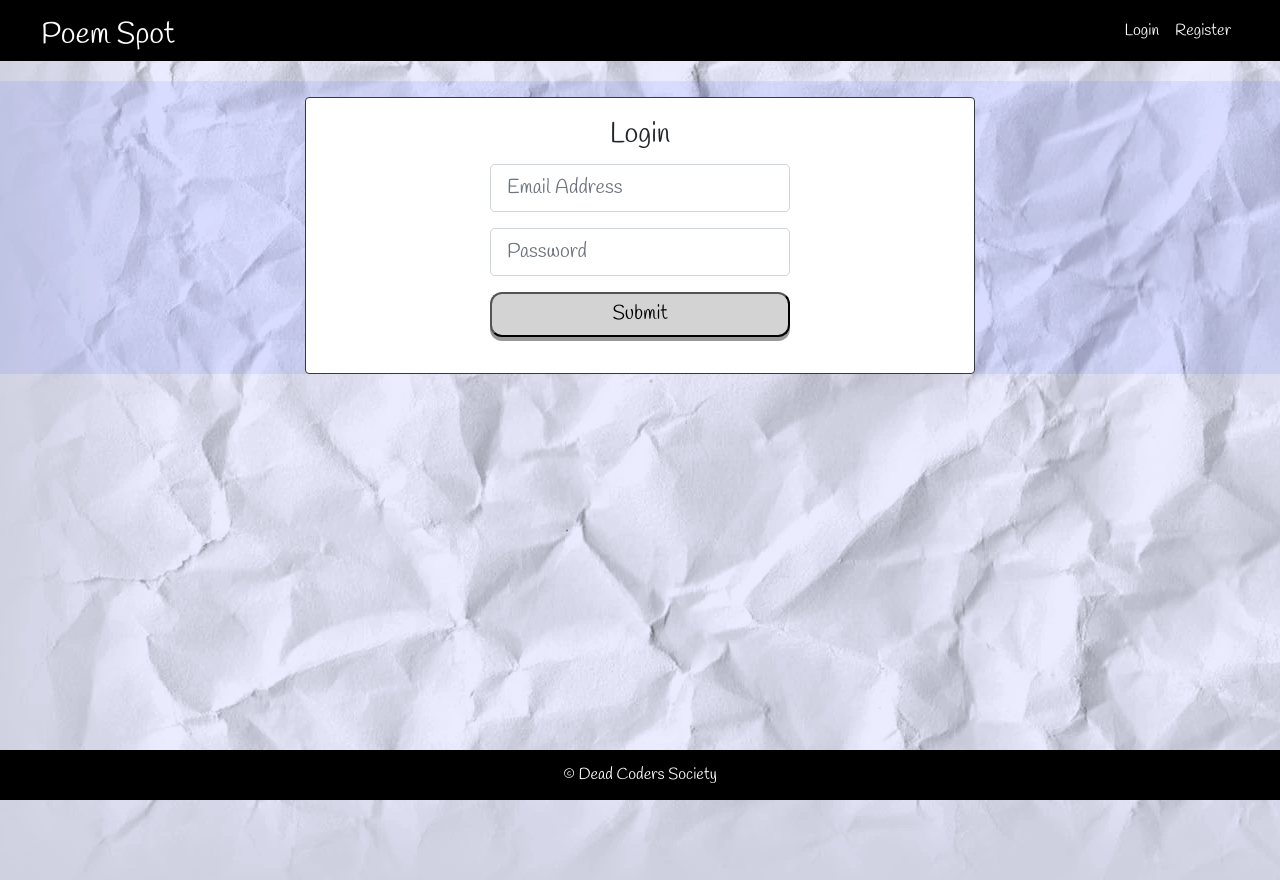
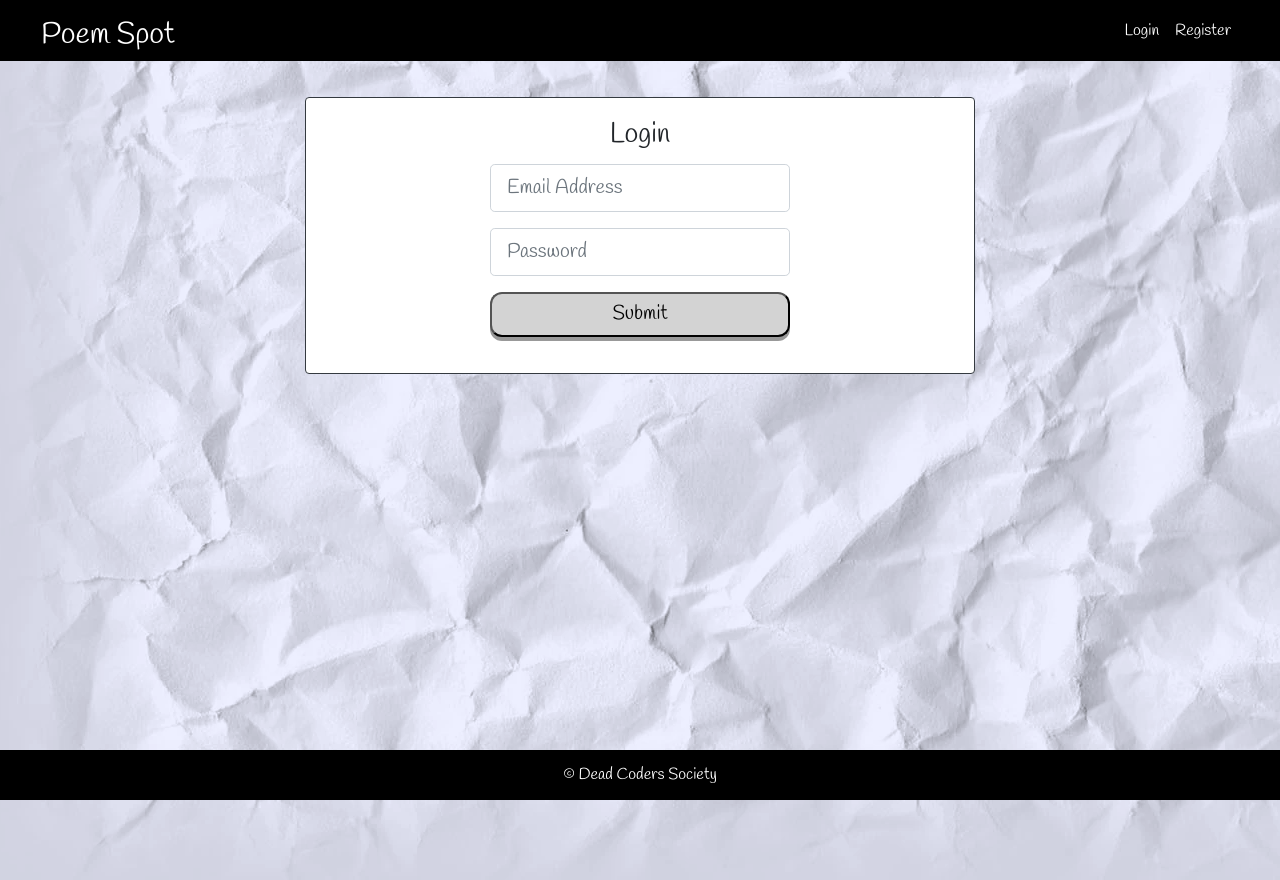
Before and after one commit to vita-wanchenchen/poem-spot-1, a React app: page /login in a window 1280 px wide. Shown: the top 880 px of the page. Built offline with nearby package versions, Linux system fonts and the light colour scheme.

Commit message:
background color in login and register pages

```diff
--- a/src/App.css
+++ b/src/App.css
@@ -82,7 +82,22 @@ width: 640px;
   resize: none;
 }
 
- .row {
-  background-color: rgba(0,30,253,.08);
+#home-page {
+  background-color: rgba(0,30,253,.07);
   background-blend-mode: multiply;
 }
+
+#login-page {
+  background-color: rgba(0,30,253,.07);
+  background-blend-mode: multiply;
+}
+
+#register-page {
+  background-color: rgba(0,30,253,.07);
+  background-blend-mode: multiply;
+}
+
+.dash {
+  background-color: rgba(0,30,253,.07);
+  background-blend-mode: multiply;
+}
--- a/src/App.jsx
+++ b/src/App.jsx
@@ -10,7 +10,7 @@ import Dashboard from "./components/Dashboard";
 import "./App.css";
 
 const App = () => (
-  <div className="App">
+  <div className="App dash">
     <Switch>
       <Route path="/" exact component={Home} />
       <Route path="/dashboard" exact component={Dashboard} />
```
